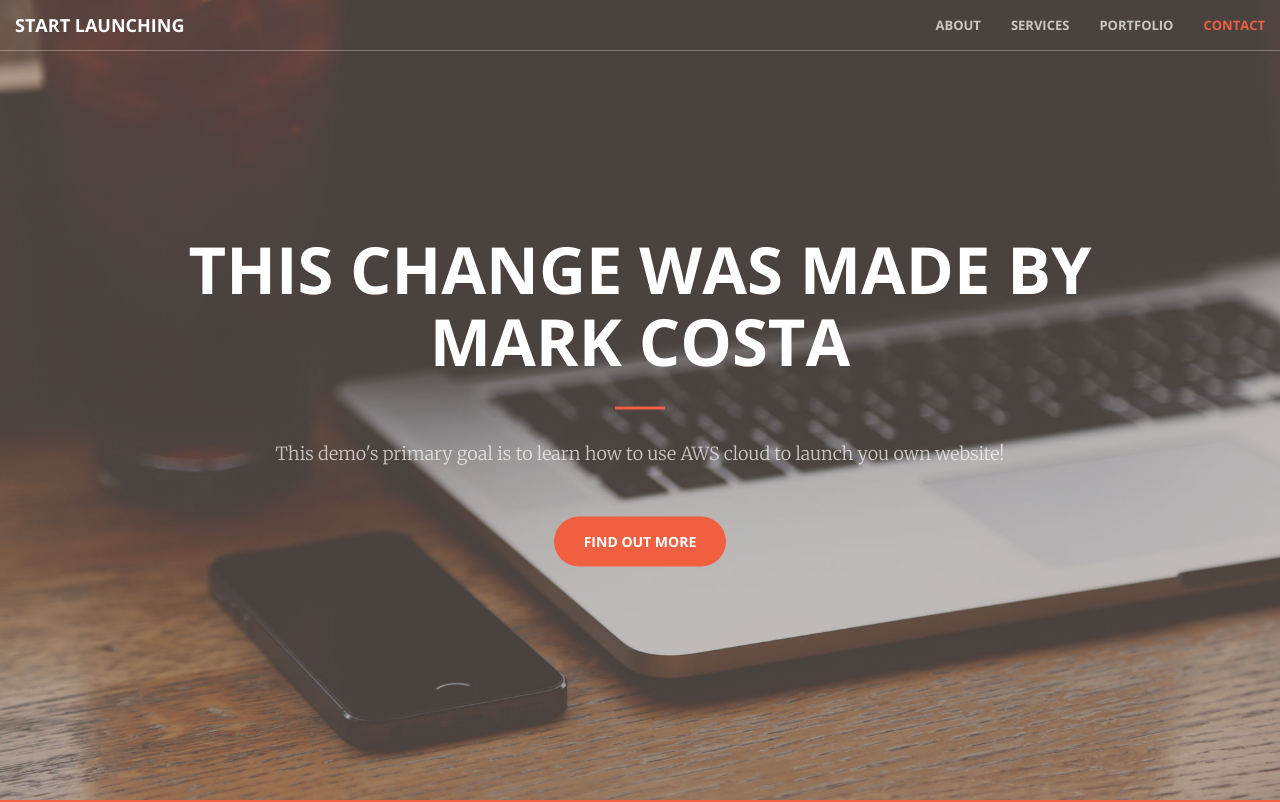
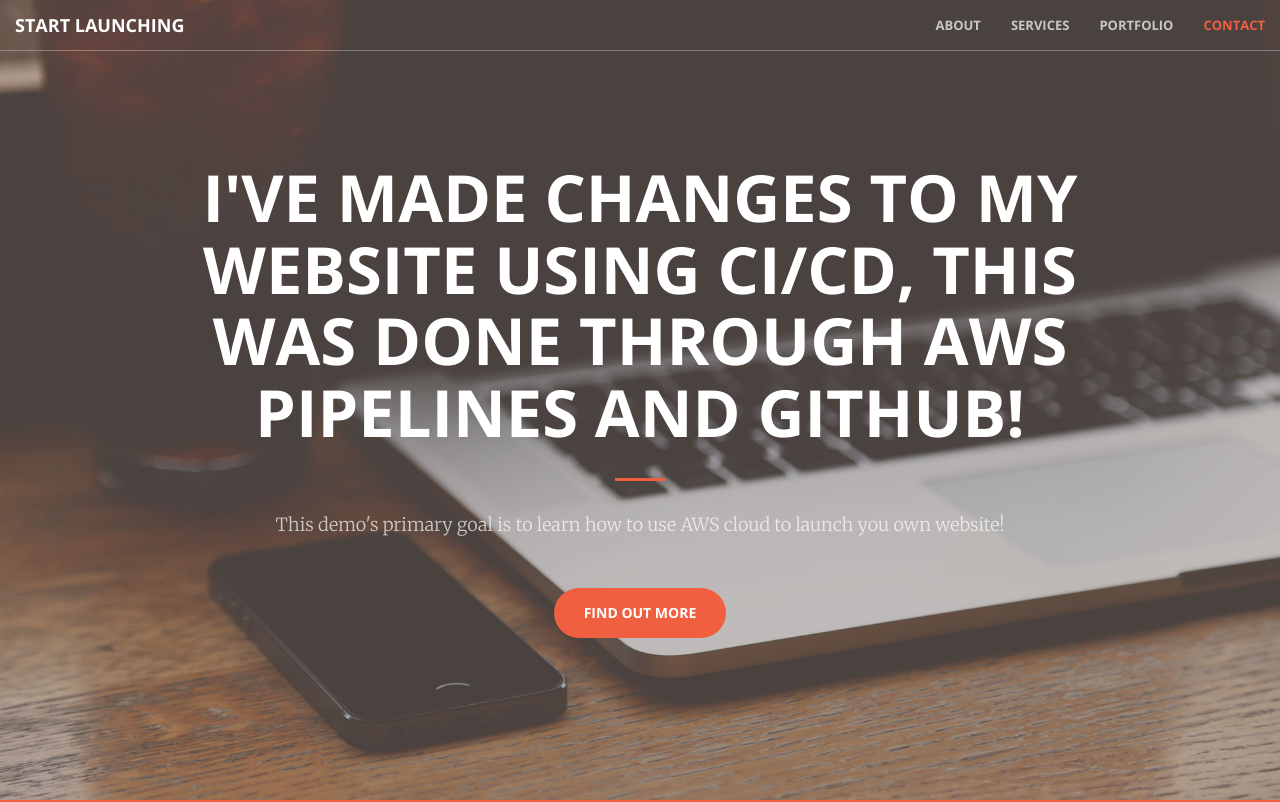
Before and after one commit to markbc25/csce412-project2-mcosta, a plain HTML site: page index.html in a window 1280 px wide. Shown: the top 802 px of the page. Drawn offline with nearby package versions, Linux system fonts and the light colour scheme.

Commit message:
second live deployment demo

```diff
--- a/index.html
+++ b/index.html
@@ -74,7 +74,7 @@
     <header>
         <div class="header-content">
             <div class="header-content-inner">
-                <h1>This change was made by Mark Costa</h1>
+                <h1>I've made changes to my website using CI/CD, this was done through AWS Pipelines and GitHub!</h1>
                 <hr>
                 <p>This demo's primary goal is to learn how to use AWS cloud to launch you own website!</p>
                 <a href="#about" class="btn btn-primary btn-xl page-scroll">Find Out More</a>
```
